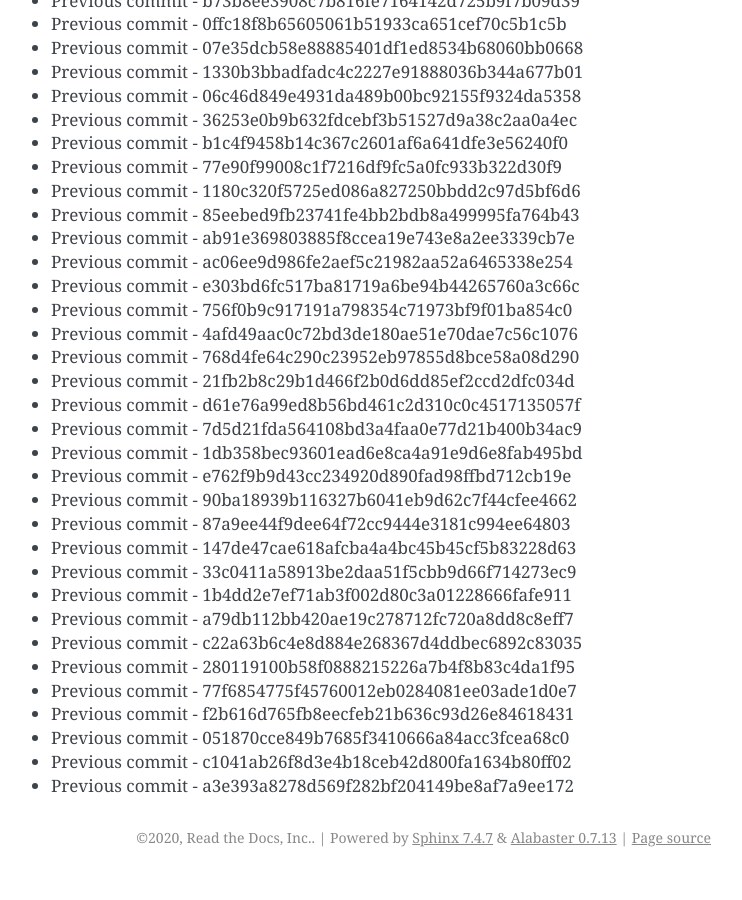
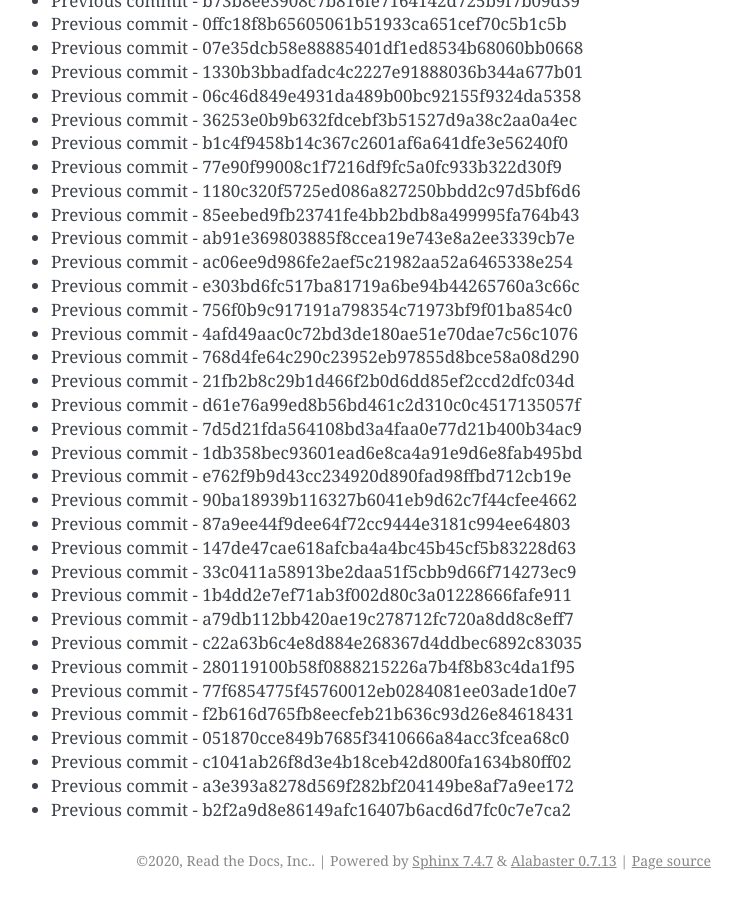
Before and after one commit to readthedocs/rtd-git-stresstest, a Sphinx documentation site: the page built from docs/updates.rst, in a window 1280 px wide and 900 px high, scrolled down 66263 px. Shown: the whole window, without its empty margins (399-1141 px from the left). Built offline with Sphinx 7.4.7, drawn with Linux system fonts in a browser that asks for light colours; before the commit the page ends 67140 px from its top, so only the background shows below that.

Commit message:
Generating commit from previous: b2f2a9d8e86149afc16407b6acd6d7fc0c7e7ca2

```diff
--- a/docs/updates.rst
+++ b/docs/updates.rst
@@ -2816,3 +2816,4 @@ It can be tested for any performance characteristics.
 * Previous commit - 051870cce849b7685f3410666a84acc3fcea68c0
 * Previous commit - c1041ab26f8d3e4b18ceb42d800fa1634b80ff02
 * Previous commit - a3e393a8278d569f282bf204149be8af7a9ee172
+* Previous commit - b2f2a9d8e86149afc16407b6acd6d7fc0c7e7ca2
```
